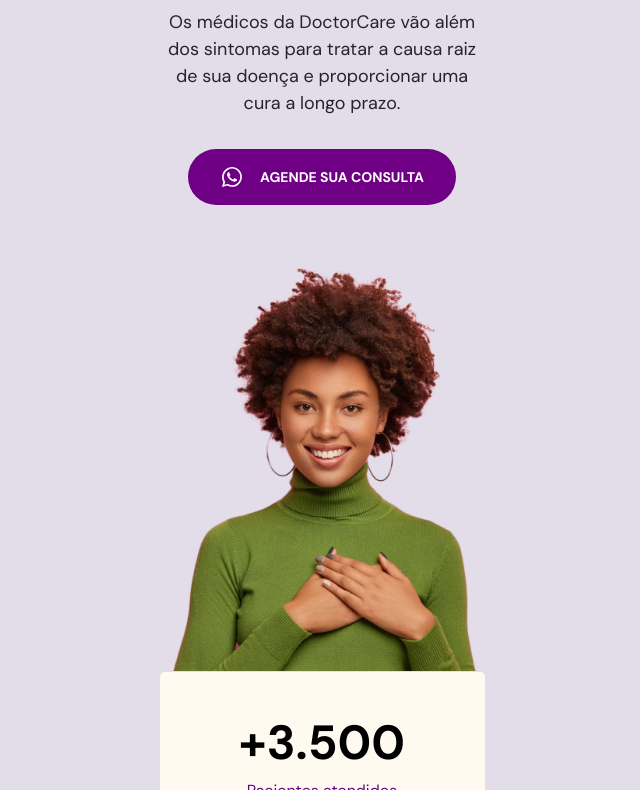
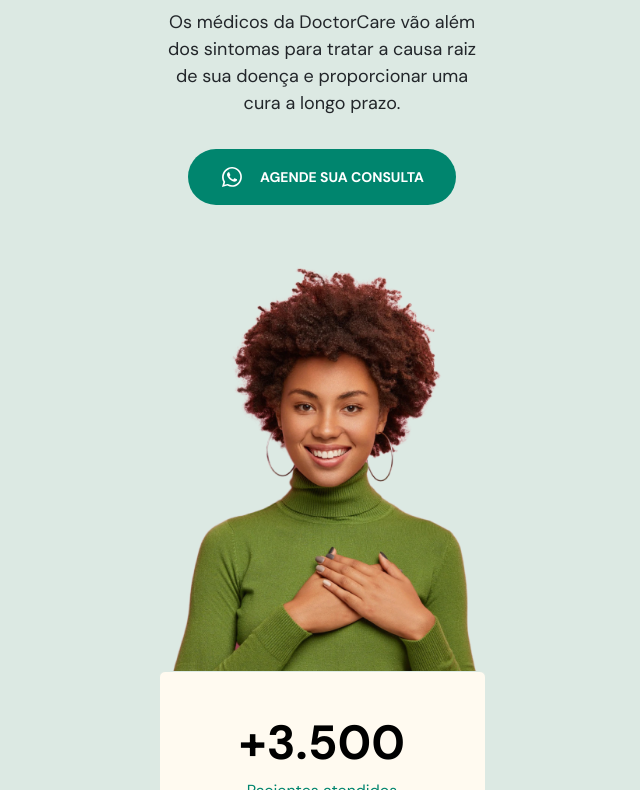
Before and after one commit to MuriloCalmon/NLW-DoctorCare, a plain HTML site: page index.html in a window 1280 px wide. Shown: the part 298-1088 px from the top of the page, without its empty margins (318-958 px from the left). Drawn offline with nearby package versions, Linux system fonts and the light colour scheme.

Commit message:
feat: adiciona cores customizadas

```diff
--- a/style.css
+++ b/style.css
@@ -7,7 +7,7 @@
 }
 
 :root {
-  --hue: 290;
+  --hue: 170;
   --primary-color: hsl(var(--hue), 100%, 26%);
   --secondary-color-headline: hsl(210, 11%, 15%);
   --secondary-color-paragraph: hsla(210, 11%, 15%, 1);
```
